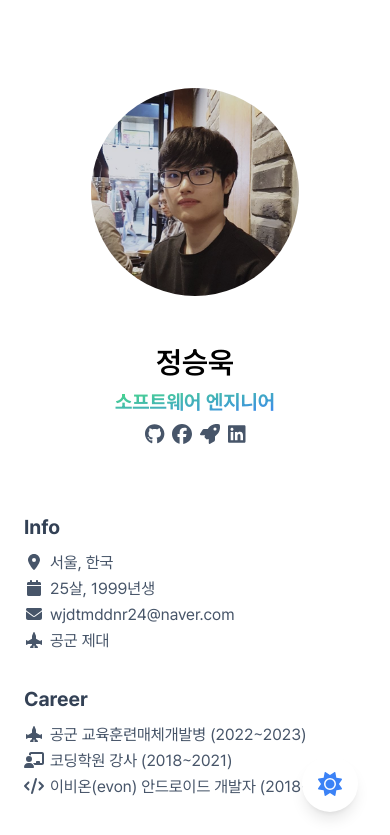
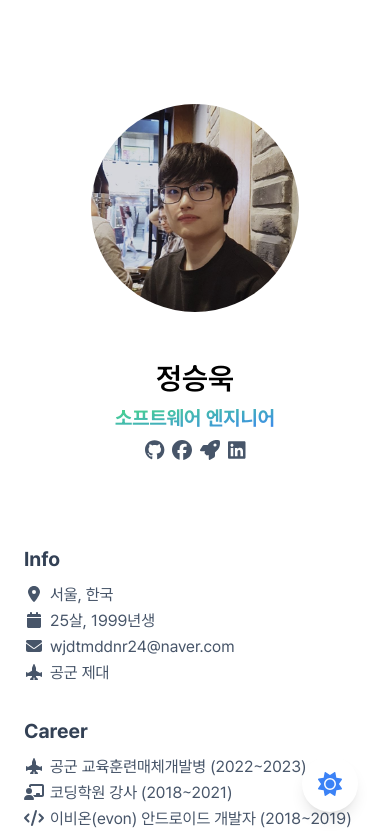
Before and after one commit to wjdtmddnr24/Curriculum-Vitae, a Next.js app: page / in a window 390 px wide. Shown: the top 835 px of the page. Built offline with nearby package versions, Linux system fonts and the light colour scheme.

Commit message:
update: change vertical padding

```diff
--- a/src/features/profile-header/ProfileHeader.tsx
+++ b/src/features/profile-header/ProfileHeader.tsx
@@ -7,7 +7,7 @@ import profilePic from "../../../public/profile.png";
 
 export function ProfileHeader() {
   return (
-    <div className="w-max flex flex-col items-center justify-center justify-self-center py-16">
+    <div className="w-max flex flex-col items-center justify-center justify-self-center py-20 lg:py-0">
       <Image
         className="z-10 size-52 rounded-full object-cover self-center justify-self-center"
         draggable={false}
```
